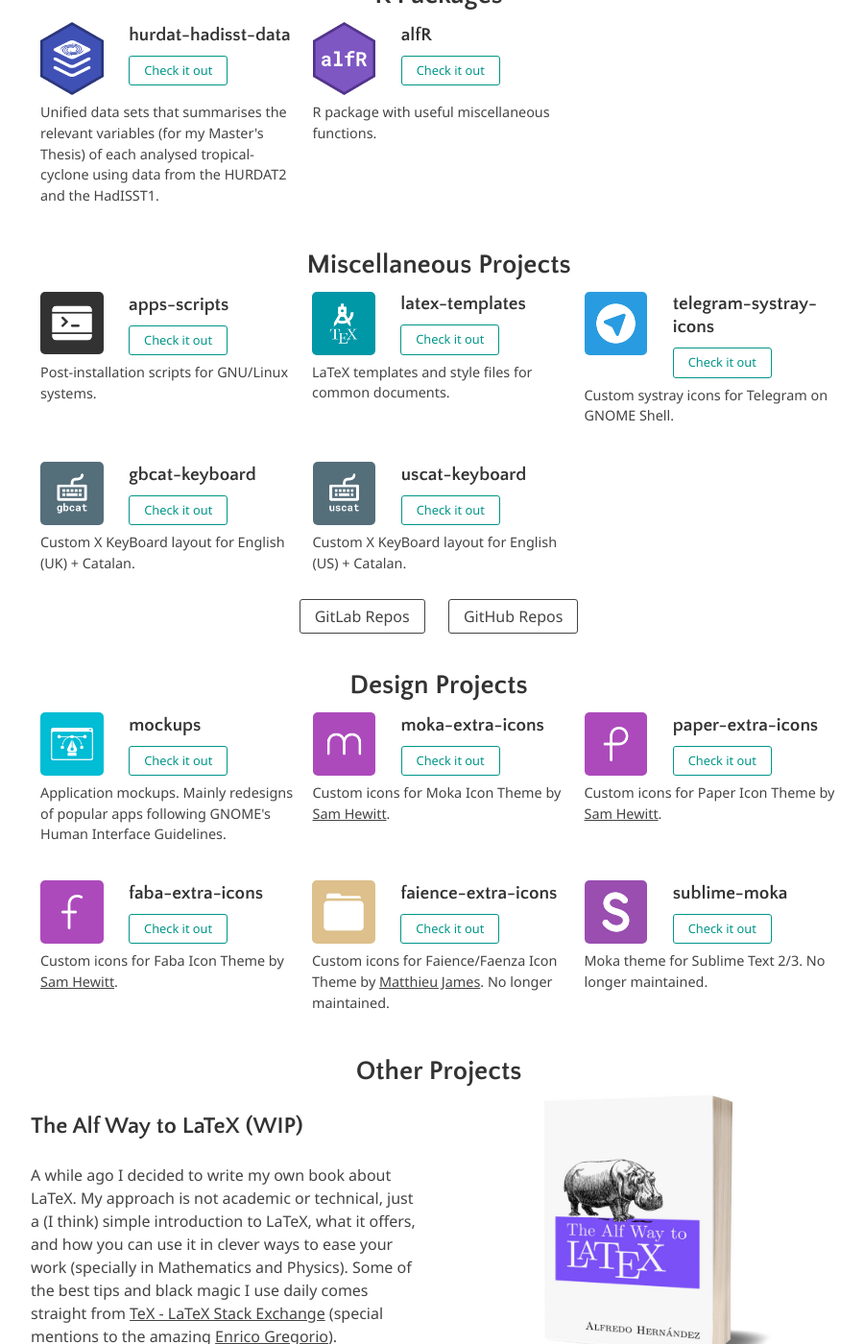
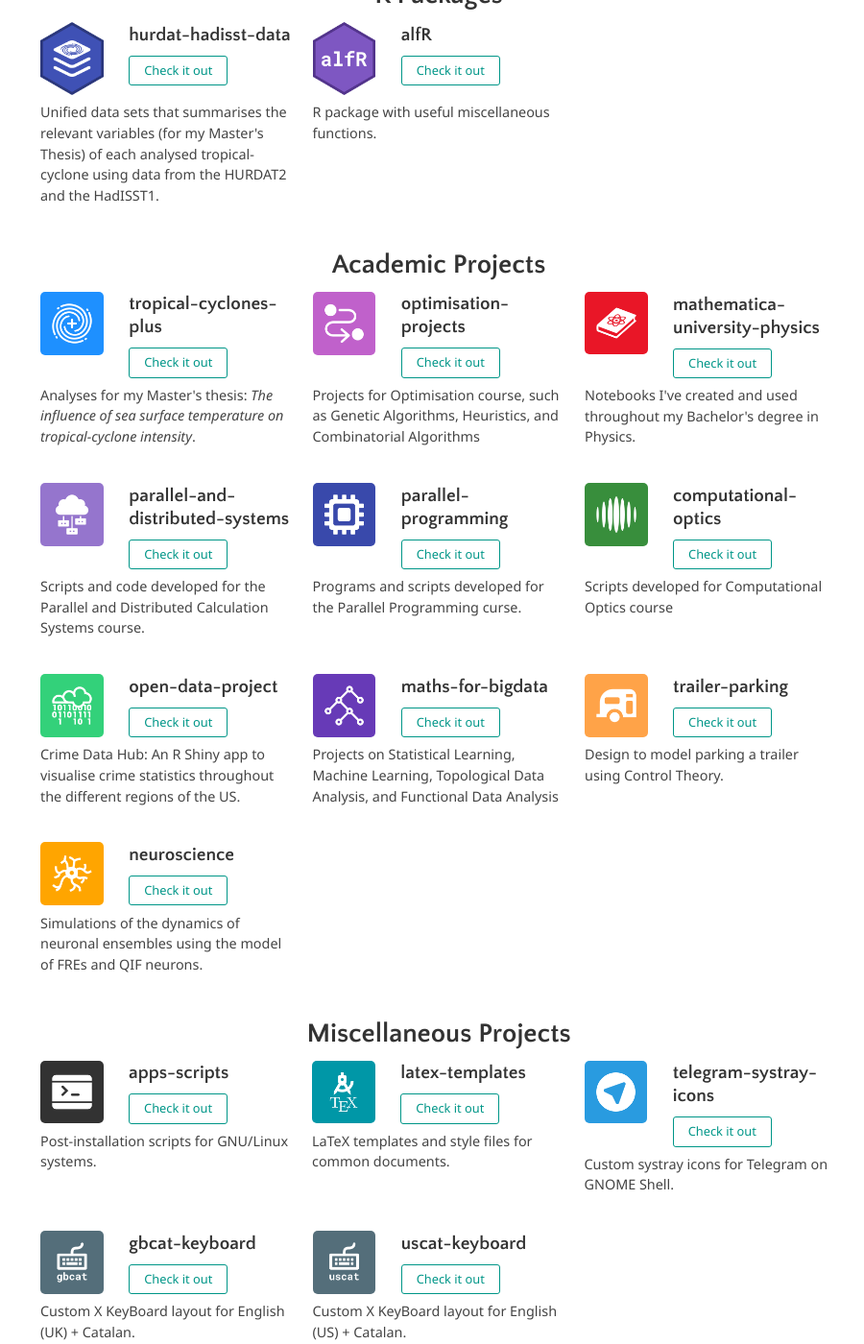
Before and after one commit to aldomann/projects-website, a Jekyll site: the page built from index.html, in a window 1280 px wide and 1400 px high, scrolled down 662 px. Shown: the whole window at 96% size, without its empty margins (183-1083 px from the left). Built offline with Jekyll 4.4.1, drawn with Linux system fonts in a browser that asks for light colours; nearby versions of some CDN libraries; some of the changed text lies outside the part shown.

Commit message:
Added academic projects

```diff
--- a/_includes/git-repos.html
+++ b/_includes/git-repos.html
@@ -1,9 +1,90 @@
+<div class="user-details">
+  <h2>Academic Projects</h2>
+</div>
+
+<div class="small-projects-container">
+  {% include small-project.html
+    title =   "tropical-cyclones-plus"
+    image =   "tropical-cyclones-plus.png"
+    link =    "https://gitlab.com/aldomann/tropical-cyclones-plus"
+    content = "Analyses for my Master's thesis: <i>The influence of sea surface temperature on tropical-cyclone intensity</i>."
+  %}
+
+  {% include small-project.html
+    title =   "optimisation-projects"
+    image =   "optimisation-projects.png"
+    link =    "https://gitlab.com/aldomann/optimisation-projects"
+    content = "Projects for Optimisation course, such as Genetic Algorithms, Heuristics, and Combinatorial Algorithms"
+  %}
+
+    {% include small-project.html
+    title =   "mathematica-university-physics"
+    image =   "mathematica-university-physics.png"
+    link =    "https://gitlab.com/aldomann/mathematica-university-physics"
+    content = "Notebooks I've created and used throughout my Bachelor's degree in Physics."
+  %}
+</div>
+
+<div class="small-projects-container">
+  {% include small-project.html
+    title =   "parallel-and-distributed-systems"
+    image =   "parallel-and-distributed-systems.png"
+    link =    "https://gitlab.com/aldomann/parallel-and-distributed-systems"
+    content = "Scripts and code developed for the Parallel and Distributed Calculation Systems course."
+  %}
+
+  {% include small-project.html
+    title =   "parallel-programming"
+    image =   "parallel-programming.png"
+    link =    "https://gitlab.com/aldomann/parallel-programming"
+    content = "Programs and scripts developed for the Parallel Programming curse."
+  %}
+
+  {% include small-project.html
+    title =   "computational-optics"
+    image =   "computational-optics.png"
+    link =    "https://gitlab.com/aldomann/computational-optics"
+    content = "Scripts developed for Computational Optics course"
+  %}
+</div>
+
+<div class="small-projects-container">
+  {% include small-project.html
+    title =   "open-data-project"
+    image =   "open-data-project.png"
+    link =    "https://gitlab.com/aldomann/open-data-project"
+    content = "Crime Data Hub: An R Shiny app to visualise crime statistics throughout the different regions of the US."
+  %}
+
+  {% include small-project.html
+    title =   "maths-for-bigdata"
+    image =   "maths-for-bigdata.png"
+    link =    "https://gitlab.com/aldomann/maths-for-bigdata"
+    content = "Projects on Statistical Learning, Machine Learning, Topological Data Analysis, and Functional Data Analysis"
+  %}
+
+  {% include small-project.html
+    title =   "trailer-parking"
+    image =   "trailer-parking.png"
+    link =    "https://gitlab.com/aldomann/trailer-parking"
+    content = "Design to model parking a trailer using Control Theory."
+  %}
+</div>
+
+<div class="small-projects-container">
+  {% include small-project.html
+    title =   "neuroscience"
+    image =   "neuroscience.png"
+    link =    "https://gitlab.com/aldomann/neuroscience"
+    content = "Simulations of the dynamics of neuronal ensembles using the model of FREs and QIF neurons."
+  %}
+</div>
+
 <div class="user-details">
   <h2>Miscellaneous Projects</h2>
 </div>
 
 <div class="small-projects-container">
-
   {% include small-project.html
     title =   "apps-scripts"
     image =   "apps-scripts.png"
--- a/_includes/other-projects.html
+++ b/_includes/other-projects.html
@@ -8,5 +8,5 @@
   title =   "The Alf Way to LaTeX (WIP)"
   image =   "alf-way-cover.jpg"
   link =    "https://aldomann.gitlab.io/the-way-to-latex/"
-  content = "A while ago I decided to write my own book about LaTeX. My approach is not academic or technical, just a (I think) simple introduction to LaTeX, what it offers, and how you can use it in clever ways to ease your work (specially in Mathematics and Physics). Some of the best tips and black magic I use daily comes straight from <a href='https://tex.stackexchange.com/'>TeX - LaTeX Stack Exchange</a> (special mentions to the amazing <a href='https://tex.stackexchange.com/users/4427/egreg'>Enrico Gregorio</a>)."
+  content = "A while ago I decided to write my own book about LaTeX. My approach is neither academic nor technical, just a (I think) simple introduction to LaTeX, what it offers, and how you can use it in clever ways to ease your work (specially in Mathematics and Physics). Some of the best tips and black magic I use daily comes straight from <a href='https://tex.stackexchange.com/'>TeX - LaTeX Stack Exchange</a> (special mention to the amazing <a href='https://tex.stackexchange.com/users/4427/egreg'>Enrico Gregorio</a>)."
 %}
```
Also changed, not shown: assets/img/computational-optics.png (added), assets/img/mathematica-university-physics.png (added), assets/img/maths-for-bigdata.png (added), assets/img/neuroscience.png (added), assets/img/open-data-project.png (added), assets/img/optimisation-projects.png (added), assets/img/parallel-and-distributed-systems.png (added), assets/img/parallel-programming.png (added), assets/img/trailer-parking.png (added), assets/img/tropical-cyclones-plus.png (added), assets/img/tropical-cyclones.png (added).
